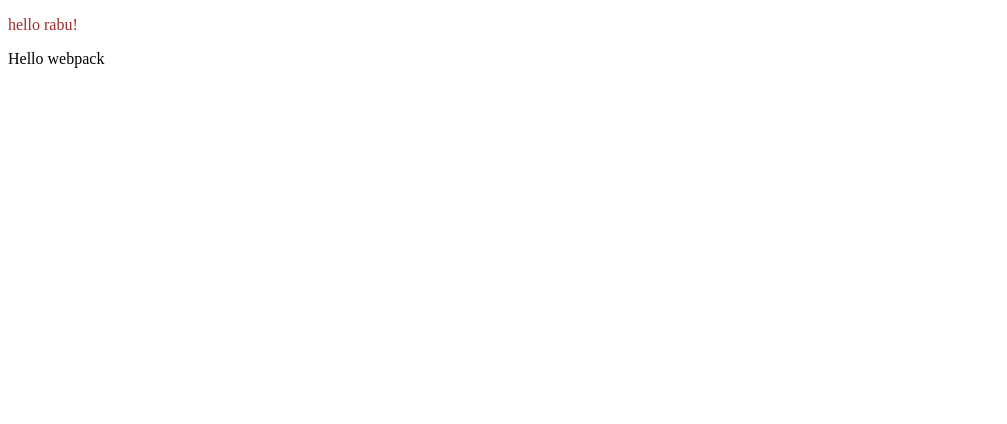
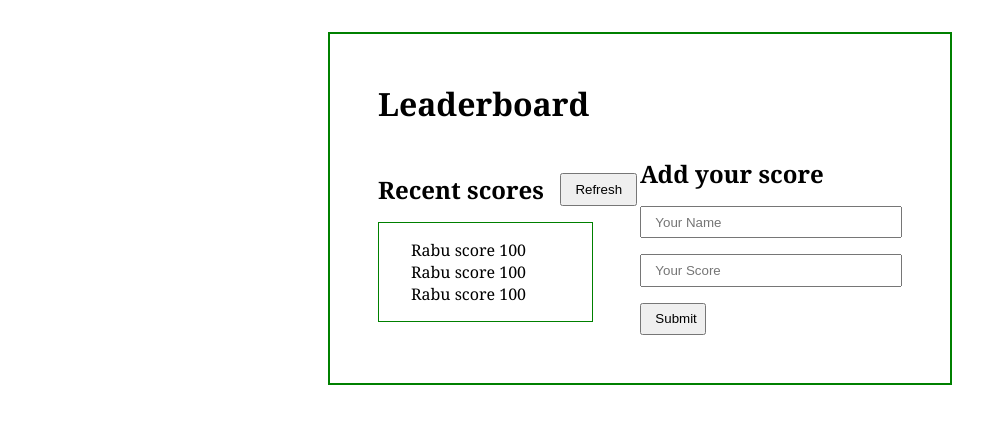
Before and after one commit to rabayarabu/Leaderboard, a website built with webpack: page src/index.html in a window 1280 px wide. Shown: the whole page, without its empty margins (0-1007 px from the left). Built offline with nearby package versions, Linux system fonts and the light colour scheme.

Commit message:
Add html and style file

```diff
--- a/src/index.html
+++ b/src/index.html
@@ -7,6 +7,33 @@
     <title>Score Board</title>
 </head>
 <body>
-    <p>hello rabu!</p>
+    <div class="container">
+        <div class="header">
+            <div class="title">
+                <h1>Leaderboard</h1>
+            </div>
+        </div>
+        <div class="details">
+            <div class="scroboard">
+                <div class="recentscore">
+                    <h2 class="lefttitle">Recent scores</h2>
+                    <button type="button" id="btnrefresh">Refresh</button>
+                </div>
+                <ul id="scorelist">
+                    <li>Rabu score 100</li>
+                    <li>Rabu score 100</li>
+                    <li>Rabu score 100</li>
+                </ul>
+            </div>
+            <div class="addscore">
+                <h2 class="righttitle">Add your score</h2>
+                <form action="#" method="POST">
+                    <input type="text" name="name" id="name" placeholder="Your Name" required>
+                    <input type="text" name="score" id="score" placeholder="Your Score" required>
+                    <button type="button" id="btnaddscore">Submit</button>
+                </form>
+            </div>
+        </div>
+    </div>
 </body>
 </html>
--- a/src/index.js
+++ b/src/index.js
@@ -1,13 +1 @@
-import _ from 'lodash';
 import './style.css';
-
-function component() {
-  const element = document.createElement('div');
-
-  // Lodash, currently included via a script, is required for this line to work
-  element.innerHTML = _.join(['Hello', 'webpack'], ' ');
-
-  return element;
-}
-
-document.body.appendChild(component());
--- a/src/style.css
+++ b/src/style.css
@@ -1,3 +1,65 @@
-p {
-  color: brown;
+*,
+*::after,
+*::before {
+  margin: 0;
+  padding: 0;
+  box-sizing: border-box;
+  list-style-type: none;
 }
+
+body {
+  font-family: Georgia, 'Times New Roman', Times, serif;
+  padding: 1em;
+}
+
+.container {
+  max-width: 50%;
+  border: 2px solid green;
+  margin: 1em auto;
+  padding: 3em;
+}
+
+.title {
+  margin-bottom: 2em;
+}
+
+.details {
+  display: grid;
+  grid-template-columns: 1fr 1fr;
+}
+
+.recentscore {
+  display: flex;
+  gap: 1em;
+  margin-block: 1em;
+}
+
+.addscore {
+  display: flex;
+  flex-direction: column;
+  gap: 1em;
+}
+
+form {
+  display: flex;
+  flex-direction: column;
+  gap: 1em;
+}
+
+button,
+input[type="text"] {
+  padding: 0.5em 1em;
+}
+
+#btnaddscore {
+  width: 25%;
+  display: block;
+  float: right;
+}
+
+#scorelist {
+  border: 1px solid green;
+  width: 82%;
+  padding: 1em 2em;
+  gap: 2em;
+}
```
Also changed, not shown: dist/index.bundle.js, dist/index.html.
